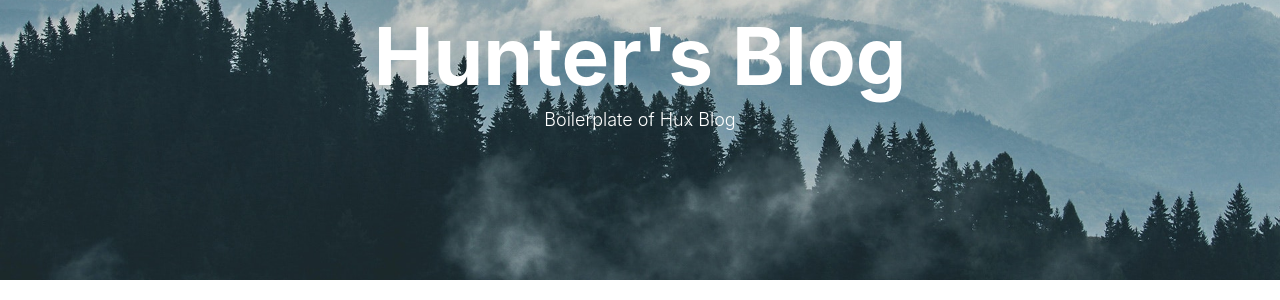
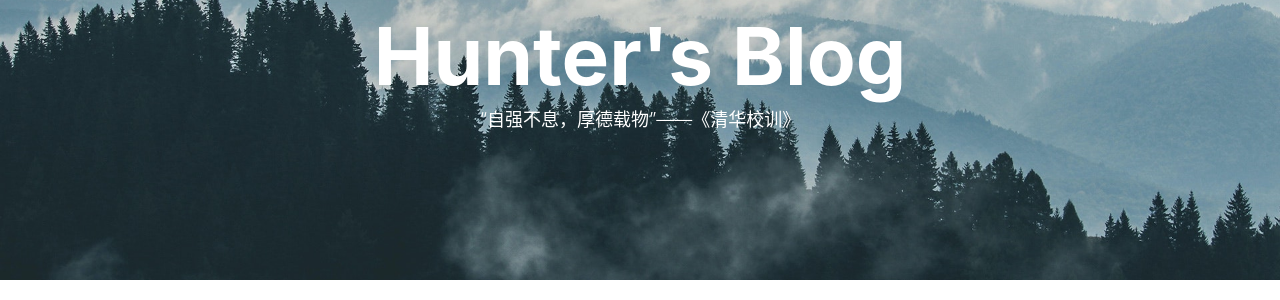
Before and after one commit to zhtyyx/zhtyyx.github.io, a Jekyll site: the page built from index.html, in a window 1280 px wide. Shown: the part 138-438 px from the top of the page. Built offline with Jekyll 4.4.1, drawn with Linux system fonts in a browser that asks for light colours; nearby versions of some CDN libraries; the list of posts is cut into pages by our own code; comment, search, counter and statistics services are not loaded.

Commit message:
add quote

```diff
--- a/index.html
+++ b/index.html
@@ -1,6 +1,6 @@
 ---
 layout: page
-description: "Boilerplate of Hux Blog"
+description: "“自强不息，厚德载物”——《清华校训》"
 ---
 
 {% for post in paginator.posts %}
```
Also changed, not shown: 1 other file.
